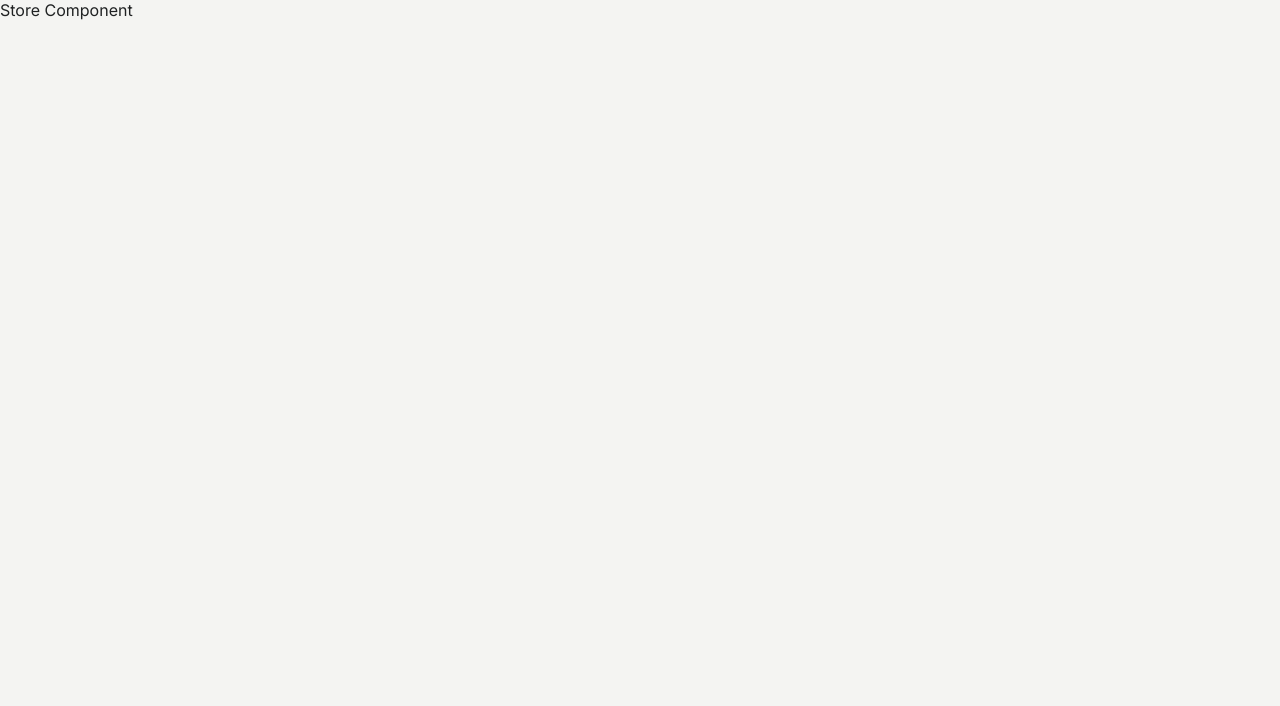
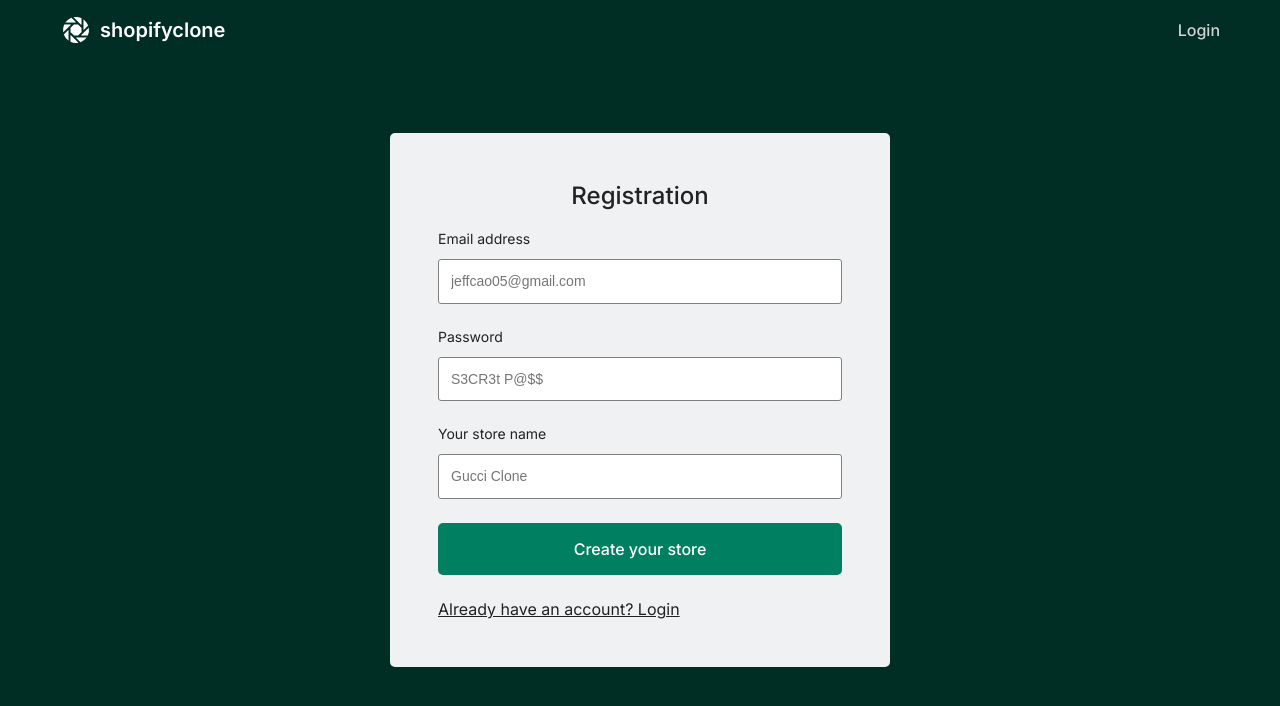
Before and after one commit to jeffreycao1998/shopify-clone, a React (Create React App) app in the folder client/: page /auth/signup in a window 1280 px wide. Shown: the top 706 px of the page. Built offline with nearby package versions, Linux system fonts and the light colour scheme.

Commit message:
finished UI for registration/login forms

```diff
--- a/client/src/App.tsx
+++ b/client/src/App.tsx
@@ -6,6 +6,7 @@ import {
 } from "react-router-dom";
 
 // Components
+import Auth from './components/Auth';
 import Admin from './components/Admin';
 import Store from './components/Store';
 
@@ -13,6 +14,9 @@ const App = () => {
   return (
     <Router>
       <Switch>
+        <Route path='/auth'>
+          <Auth />
+        </Route>
         <Route path='/admin'>
           <Admin />
         </Route>
--- /dev/null
+++ b/client/src/components/Auth/Header.tsx
@@ -0,0 +1,66 @@
+import React from 'react';
+import styled from 'styled-components';
+import { Switch, Route, Link } from 'react-router-dom';
+
+const Container = styled.div`
+  height: 60px;
+  padding: 0 60px;
+  display: flex;
+  justify-content: space-between;
+`;
+
+const Logo = styled(Link)`
+  font-size: 20px;
+  font-weight: 600;
+  color: white;
+  text-decoration: none;
+  display: flex;
+  align-items: center;
+
+  ion-icon {
+    font-size: 32px;
+    color: white;
+    margin-right: 8px;
+  }
+`;
+
+const Nav = styled(Link)`
+  color: lightgrey;
+  text-decoration: none;
+  height: 100%;
+  display: flex;
+  justify-content: center;
+  align-items: center;
+  font-weight: 500;
+
+  &:hover {
+    color: white;
+  }
+`;
+
+const Registration = () => {
+  return (
+    <Container>
+      <Logo to='/auth/login'>
+        {/* @ts-ignore */}
+        <ion-icon name="aperture"></ion-icon>
+        shopifyclone
+      </Logo>
+
+      <Switch>
+        <Route path='/auth/login'>
+          <Nav to='/auth/signup'>
+            Register
+          </Nav>
+        </Route>
+        <Route path='/auth/signup'>
+          <Nav to='/auth/login'>
+            Login
+          </Nav>
+        </Route>
+      </Switch>
+    </Container>
+  )
+};
+
+export default Registration;
--- /dev/null
+++ b/client/src/components/Auth/Login/index.tsx
@@ -0,0 +1,113 @@
+import React, { useEffect, useState } from 'react';
+import styled from 'styled-components';
+import { Link } from 'react-router-dom';
+import { useMutation } from '@apollo/react-hooks'
+import { ADD_PRODUCT } from '../../../graphql/gql';
+import { colors } from '../../../theme';
+import { useInput } from '../../../hooks';
+
+const Container = styled.div`
+  height: 100%;
+  width: 100%;
+  display: flex;
+  justify-content: center;
+  align-items: center;
+`;
+
+const Form = styled.div`
+  width: 100%;
+  max-width: 500px;
+  margin-bottom: 60px;
+  border-radius: 5px;
+  background-color: #f0f1f2;
+  padding: 48px 48px 24px 48px;
+
+  div:not(:last-child) {
+    margin-bottom: 24px;
+  }
+
+  input {
+    border: 1px solid grey;
+    padding: 12px 12px;
+  }
+`;
+
+const Text = styled.p`
+  font-size: 24px;
+  font-weight: 500;
+  text-align: center;
+  margin-bottom: 20px;
+`;
+
+const CreateStoreBtn = styled.div`
+  width: 100%;
+  height: 52px;
+  display: flex;
+  justify-content: center;
+  align-items: center;
+  font-weight: 500;
+  color: white;
+  background-color: ${colors.BrandGreen};
+  border-radius: 5px;
+  cursor: pointer;
+  transition: all 0.2s ease-in-out;
+
+  &:hover {
+    background-color: ${colors.BrandGreenDarker};
+  }
+`;
+
+const ErrorMsg = styled.p`
+  color: ${colors.Error};
+  font-weight: 500;
+  bottom: 10px;
+  left: 48px;
+  height: 24px;
+  font-size: 14px;
+`;
+
+const Login = () => {
+  const [email, emailInput] = useInput({ name: 'Email address', type: 'text', placeholder: 'jeffcao05@gmail.com' })
+  const [password, passwordInput] = useInput({ name: 'Password', type: 'password', placeholder: 'S3CR3t P@$$' })
+  const [errorMsg, setErrorMsg] = useState('');
+
+  const login = () => {
+    const missingFields = [];
+
+    if (!email) {
+      missingFields.push('email');
+    }
+    if (!password) {
+      missingFields.push('password');
+    }
+
+    setErrorMsg(`Missing field${missingFields.length > 1 ? 's' : ''} ${missingFields.join(', ')}!`)
+
+  };
+
+  useEffect(() => {
+    setErrorMsg('');
+  },[email, password]);
+
+  return (
+    <Container>
+
+      <Form>
+        <Text>Login</Text>
+
+        { emailInput }
+        { passwordInput }
+
+        <CreateStoreBtn onClick={login}>
+          Log In
+        </CreateStoreBtn>
+        <Link to='/auth/signup'>Don't have an account? Register</Link>
+
+        <ErrorMsg>{ errorMsg }</ErrorMsg>
+      </Form>
+
+    </Container>
+  )
+};
+
+export default Login;
--- /dev/null
+++ b/client/src/components/Auth/Registration/index.tsx
@@ -0,0 +1,133 @@
+import React, { useEffect, useState } from 'react';
+import styled from 'styled-components';
+import { Link } from 'react-router-dom';
+import { useMutation } from '@apollo/react-hooks'
+import { USER_REGISTER } from '../../../graphql/gql';
+import { colors } from '../../../theme';
+import { useInput } from '../../../hooks';
+
+const Container = styled.div`
+  height: 100%;
+  width: 100%;
+  display: flex;
+  justify-content: center;
+  align-items: center;
+`;
+
+const Form = styled.div`
+  width: 100%;
+  max-width: 500px;
+  margin-bottom: 60px;
+  border-radius: 5px;
+  background-color: #f0f1f2;
+  padding: 48px 48px 24px 48px;
+
+  div:not(:last-child) {
+    margin-bottom: 24px;
+  }
+
+  input {
+    border: 1px solid grey;
+    padding: 12px 12px;
+  }
+`;
+
+const Text = styled.p`
+  font-size: 24px;
+  font-weight: 500;
+  text-align: center;
+  margin-bottom: 20px;
+`;
+
+const CreateStoreBtn = styled.div`
+  width: 100%;
+  height: 52px;
+  display: flex;
+  justify-content: center;
+  align-items: center;
+  font-weight: 500;
+  color: white;
+  background-color: ${colors.BrandGreen};
+  border-radius: 5px;
+  cursor: pointer;
+  transition: all 0.2s ease-in-out;
+
+  &:hover {
+    background-color: ${colors.BrandGreenDarker};
+  }
+`;
+
+const ErrorMsg = styled.p`
+  color: ${colors.Error};
+  font-weight: 500;
+  bottom: 10px;
+  left: 48px;
+  height: 24px;
+  font-size: 14px;
+`;
+
+const Registration = () => {
+  const [email, emailInput] = useInput({ name: 'Email address', type: 'text', placeholder: 'jeffcao05@gmail.com' })
+  const [password, passwordInput] = useInput({ name: 'Password', type: 'password', placeholder: 'S3CR3t P@$$' })
+  const [storeName, storeNameInput] = useInput({ name: 'Your store name', type: 'text', placeholder: 'Gucci Clone' })
+  const [errorMsg, setErrorMsg] = useState('');
+
+  const [userRegister] = useMutation(USER_REGISTER);
+
+  const createStore = () => {
+    const missingFields = [];
+
+    if (!email) {
+      missingFields.push('email');
+    }
+    if (!password) {
+      missingFields.push('password');
+    }
+    if (!storeName) {
+      missingFields.push('store name');
+    }
+
+    if (missingFields.length) {
+      setErrorMsg(`Missing field${missingFields.length > 1 ? 's' : ''} ${missingFields.join(', ')}!`);
+    } else {
+      try {
+        userRegister({
+          variables: {
+            email,
+            password,
+            storeName
+          }
+        })
+      } catch (err) {
+        console.error(err);
+      }
+    }
+  };
+
+  useEffect(() => {
+    setErrorMsg('');
+  },[email, password, storeName]);
+
+  return (
+    <Container>
+
+      <Form>
+        <Text>Registration</Text>
+
+        { emailInput }
+        { passwordInput }
+        { storeNameInput }
+
+        <CreateStoreBtn onClick={createStore}>
+          Create your store
+        </CreateStoreBtn>
+        <Link to='/auth/signup'>Already have an account? Login</Link>
+
+        <ErrorMsg>{ errorMsg }</ErrorMsg>
+      </Form>
+
+    </Container>
+  )
+};
+
+export default Registration;
--- /dev/null
+++ b/client/src/components/Auth/index.tsx
@@ -0,0 +1,42 @@
+import React from 'react';
+import styled from 'styled-components';
+import { colors } from '../../theme';
+import { Switch, Route } from 'react-router-dom';
+
+// Components
+import Header from './Header';
+import Registration from './Registration';
+import Login from './Login';
+
+const Container = styled.div`
+  min-height: 100vh;
+  width: 100%;
+  background-color: ${colors.BrandGreenDark};
+`;
+
+const FormContainer = styled.div`
+  height: calc(100vh - 60px);
+  width: 100%;
+
+`;
+
+const Auth = () => {
+  return (
+    <Container>
+      <Header />
+
+      <FormContainer>
+        <Switch>
+          <Route path='/auth/signup'>
+            <Registration />
+          </Route>
+          <Route path='/auth/login'>
+            <Login />
+          </Route>
+        </Switch>
+      </FormContainer>
+    </Container>
+  )
+};
+
+export default Auth;
--- a/client/src/graphql/gql.ts
+++ b/client/src/graphql/gql.ts
@@ -1,9 +1,15 @@
+// Queries
 import LOG_MESSAGE from './queries/logMessage';
 
+// Mutations
 import ADD_PRODUCT from './mutations/addProduct';
+import USER_REGISTER from './mutations/userRegister';
 
 export {
+  // Queries
   LOG_MESSAGE,
 
+  // Mutations
   ADD_PRODUCT,
+  USER_REGISTER,
 }
--- /dev/null
+++ b/client/src/graphql/mutations/userRegister.ts
@@ -0,0 +1,11 @@
+import { gql } from 'apollo-boost'
+
+const USER_REGISTER = gql`
+  mutation userRegister($email: String, $password: String, $storeName: String) {
+    userRegister(email: $email, password: $password, storeName: $storeName) {
+      success
+    }
+  }
+`;
+
+export default USER_REGISTER;
--- a/client/src/theme.ts
+++ b/client/src/theme.ts
@@ -1,4 +1,7 @@
 export const colors = {
   Ink: 'rgb(32, 34, 35)',
   BrandGreen: 'rgb(0, 128, 96)',
+  BrandGreenDarker: '#004c3f',
+  BrandGreenDark: '#002e25',
+  Error: '#ff0033',
 }
```
